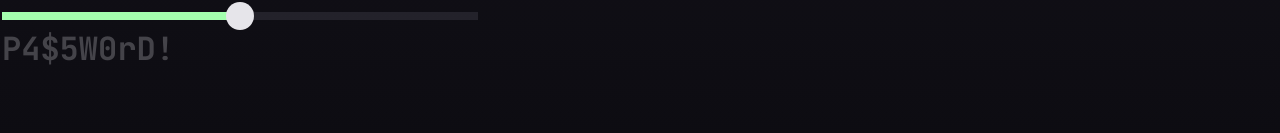
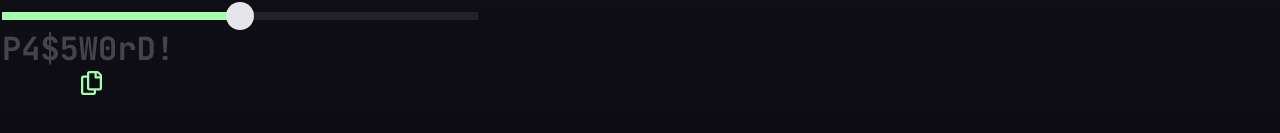
Before and after one commit to ssejjemba/password-generator, a React (Vite) app: page / in a window 1280 px wide. Shown: the part 323-456 px from the top of the page. Built offline with nearby package versions, Linux system fonts and the light colour scheme.

Commit message:
Add the copy icon component

```diff
--- a/src/App.tsx
+++ b/src/App.tsx
@@ -3,6 +3,7 @@ import StrengthBanner from "./components/banner/strength/Strength";
 import BarList from "./components/barlist/BarList";
 import Button from "./components/button/Button";
 import { CheckBoxGroup } from "./components/checkboxgroup/CheckBoxGroup";
+import Copy from "./components/copy/Copy";
 import Counter from "./components/counter/Counter";
 import Input from "./components/input/Input";
 import { Slider } from "./components/slider/Slider";
@@ -26,6 +27,7 @@ function App() {
       <Button />
       <Counter count={count} setCount={setCount} defaultCount={10} />
       <Input id="display_value" value="" />
+      <Copy id="display_value" />
     </div>
   );
 }
--- /dev/null
+++ b/src/components/copy/Copy.module.css
@@ -0,0 +1,33 @@
+.container {
+  display: flex;
+  flex-direction: row;
+  align-items: center;
+  color: var(--neon-green);
+  transition: all 0.3s ease-in;
+}
+
+.container:hover {
+  color: var(--almost-white);
+}
+
+.icon {
+  fill: currentColor;
+  cursor: pointer;
+}
+
+.text {
+  margin-right: 16px;
+  text-transform: uppercase;
+  pointer-events: none;
+  transition: transform 0.4s linear, opacity 0.2s ease-in-out;
+}
+
+.show {
+  transform: translateX(0px);
+  opacity: 1;
+}
+
+.hide {
+  transform: translateX(30px);
+  opacity: 0;
+}
--- /dev/null
+++ b/src/components/copy/Copy.tsx
@@ -0,0 +1,58 @@
+import React, { useState } from "react";
+
+import classes from "./Copy.module.css";
+
+type CopyProps = {
+  id: string;
+};
+
+let timer: number | null = null;
+
+export default function Copy(props: CopyProps) {
+  const [hasCopied, setHasCopied] = useState(false);
+
+  const resetCopyState = () => {
+    setHasCopied(false);
+  };
+  const onCopyText = () => {
+    const element = document.getElementById(props.id) as HTMLInputElement;
+    if (!element) {
+      return;
+    }
+    const text = element.value;
+    window.navigator.clipboard.writeText(text).then(() => {
+      setHasCopied(true);
+      if (timer) {
+        clearTimeout(timer);
+      }
+      timer = setTimeout(resetCopyState, 4000);
+    });
+  };
+  return (
+    <div className={classes["container"]}>
+      <span
+        className={`${classes["text"]} ${
+          hasCopied ? classes["show"] : classes["hide"]
+        }`}
+      >
+        copied
+      </span>
+      <svg
+        className={classes["icon"]}
+        role="button"
+        onClick={onCopyText}
+        width="21"
+        height="24"
+        viewBox="0 0 21 24"
+        fill="none"
+        xmlns="http://www.w3.org/2000/svg"
+      >
+        <path
+          fill-rule="evenodd"
+          clip-rule="evenodd"
+          d="M17.909 0.659016L20.341 3.09098C20.763 3.51294 21 4.08523 21 4.68197V17.25C21 18.4926 19.9926 19.5 18.75 19.5H15V21.75C15 22.9926 13.9926 24 12.75 24H2.25C1.00734 24 0 22.9926 0 21.75V6.75C0 5.50734 1.00734 4.5 2.25 4.5H6V2.25C6 1.00734 7.00734 0 8.25 0H16.3181C16.9147 3.12036e-06 17.4871 0.237058 17.909 0.659016ZM2.53126 21.75H12.4687C12.5434 21.75 12.6149 21.7204 12.6677 21.6677C12.7204 21.6149 12.75 21.5434 12.75 21.4687V19.5H8.25C7.00734 19.5 6 18.4926 6 17.25V6.75H2.53126C2.45665 6.75 2.38512 6.77963 2.33238 6.83238C2.27963 6.88512 2.25 6.95665 2.25 7.03126V21.4687C2.25 21.5434 2.27963 21.6149 2.33238 21.6677C2.38512 21.7204 2.45665 21.75 2.53126 21.75ZM18.4687 17.25H8.53126C8.45665 17.25 8.38512 17.2204 8.33238 17.1677C8.27963 17.1149 8.25 17.0434 8.25 16.9687V2.53126C8.25 2.45665 8.27963 2.38512 8.33238 2.33238C8.38512 2.27963 8.45665 2.25 8.53126 2.25H13.5V6.375C13.5 6.99632 14.0036 7.5 14.625 7.5H18.75V16.9687C18.75 17.0434 18.7204 17.1149 18.6677 17.1677C18.6149 17.2204 18.5434 17.25 18.4687 17.25ZM15.75 5.25H18.75V4.7985C18.75 4.76156 18.7427 4.72499 18.7286 4.69086C18.7145 4.65673 18.6937 4.62572 18.6677 4.59961L16.4004 2.33236C16.3476 2.27963 16.2761 2.25 16.2014 2.25H15.75V5.25Z"
+        />
+      </svg>
+    </div>
+  );
+}
```
